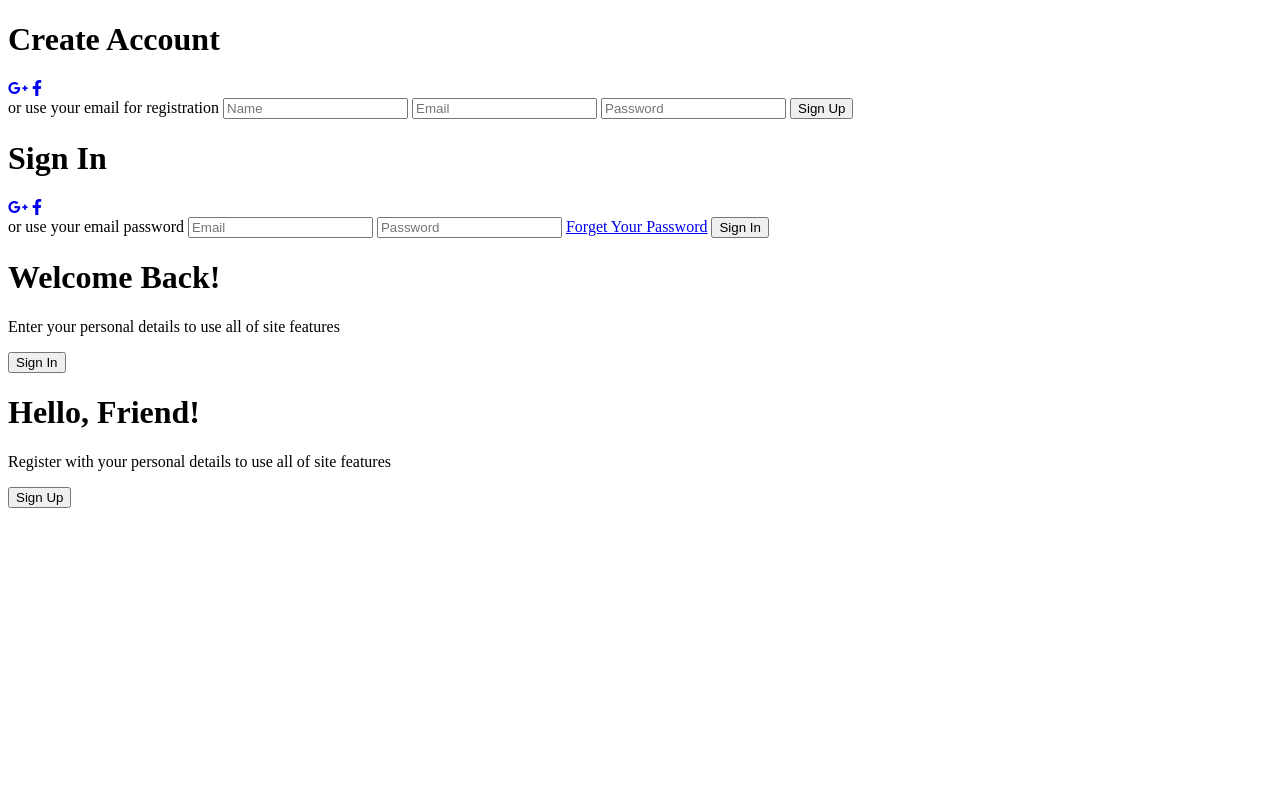
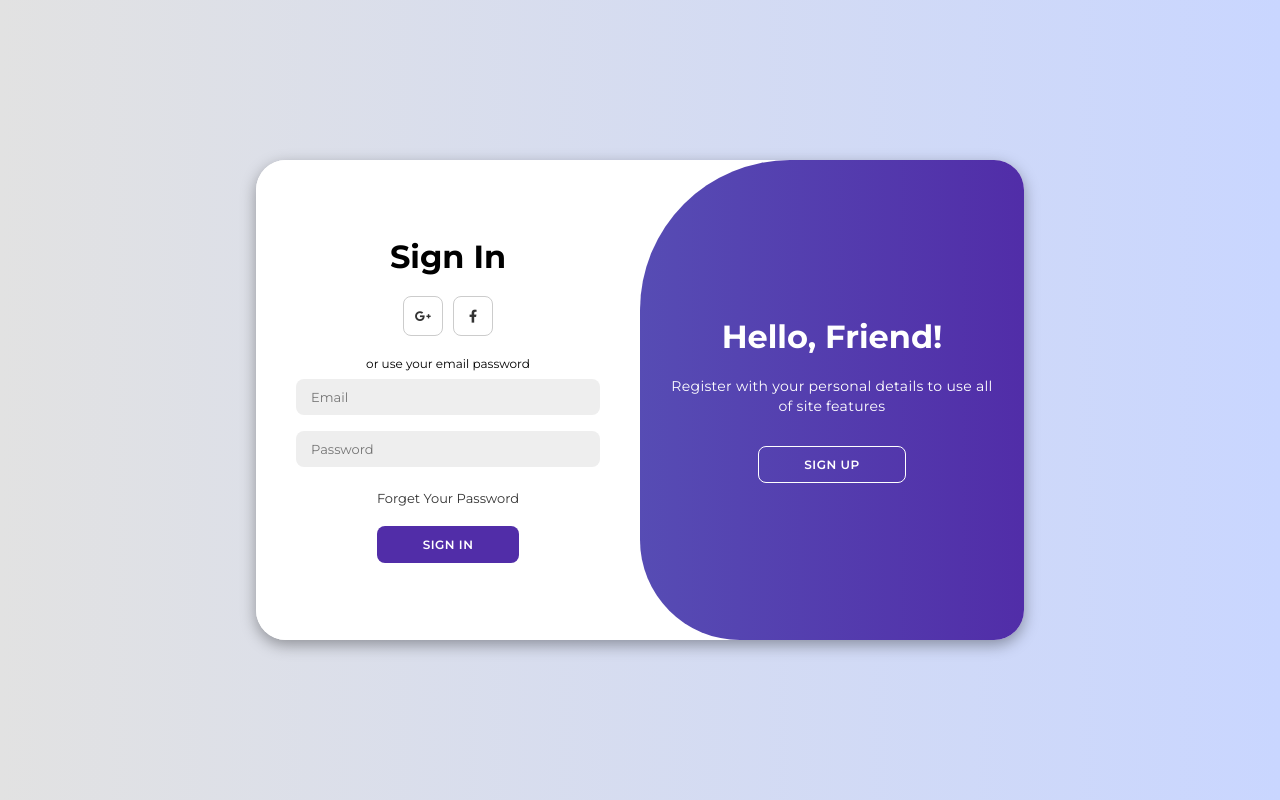
Before and after one commit to NoCapCoding/hi, a plain HTML site: page index.html in a window 1280 px wide. Drawn offline with Linux system fonts and the light colour scheme.

Commit message:
Update index.html

```diff
--- a/index.html
+++ b/index.html
@@ -4,7 +4,7 @@
     <meta charset="UTF-8">
     <meta name="viewport" content="width=device-width, initial-scale=1.0">
     <link rel="stylesheet" href="https://cdnjs.cloudflare.com/ajax/libs/font-awesome/6.4.2/css/all.min.css">
-    <link rel="stylesheet" href="style-main.css">
+    <link rel="stylesheet" href="style.css">
     <title>Modern Login Page</title>
 </head>
 <body>
```
